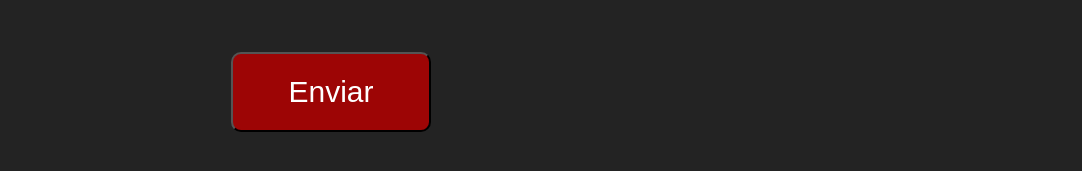
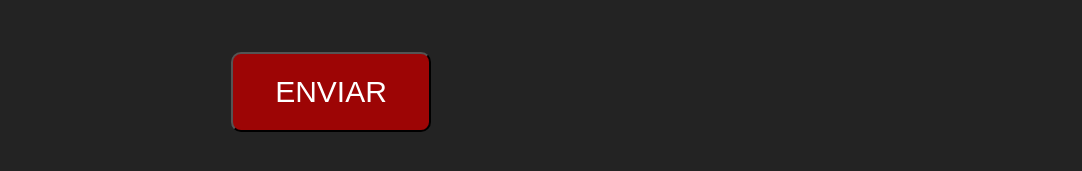
Before and after one commit to josejavierdes/ciudadanosEnAccion, an Angular app: page / in a window 1280 px wide. Shown: the part 3041-3212 px from the top of the page, without its empty margins (99-1181 px from the left). Built offline with nearby package versions, Linux system fonts and the light colour scheme.

Commit message:
mayusculas en el boton del formulario

```diff
--- a/src/app/app.component.html
+++ b/src/app/app.component.html
@@ -51,7 +51,7 @@
             <label for="mensaje">Mensaje:</label>
             <textarea id="mensaje" name="mensaje" rows="4" required></textarea><br>
 
-            <input type="submit" value="Enviar" class="button">
+            <input type="submit" value="ENVIAR" class="button">
         </form>
 
     </div>
```
